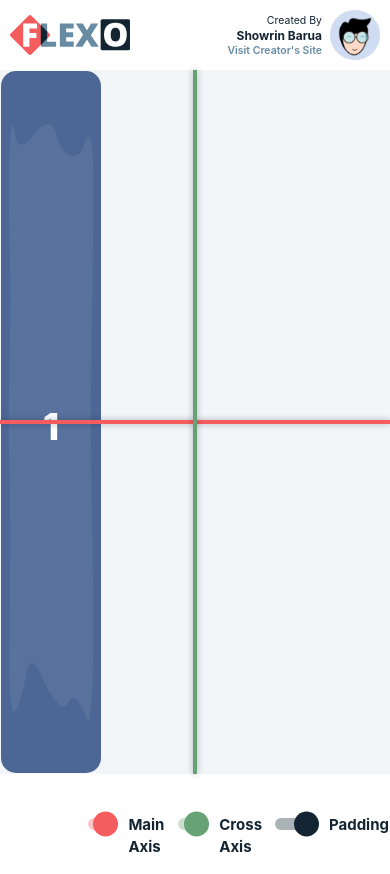
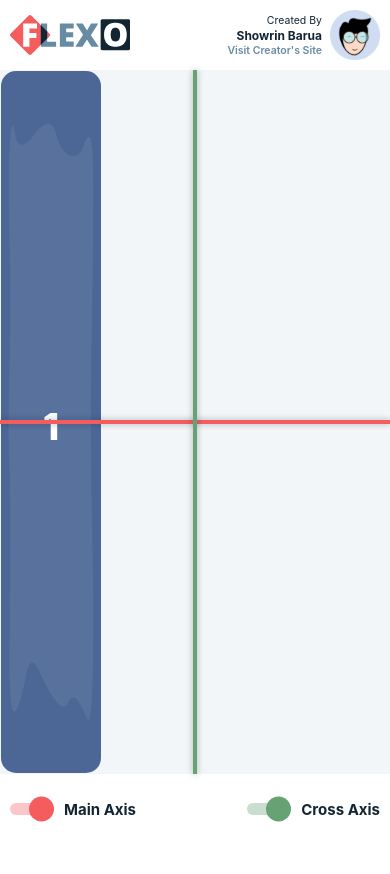
Before and after one commit to Showrin/flexo, a React (Create React App) app: page / in a window 390 px wide. After the commit the page ends 844 px from the top, so only its background shows below. Built offline with nearby package versions, Linux system fonts and the light colour scheme; a web font is replaced by a local one.

Commit message:
Make bottombar responsive

```diff
--- a/src/Flexo/stylesheets/components/_bottom-bar.scss
+++ b/src/Flexo/stylesheets/components/_bottom-bar.scss
@@ -4,4 +4,38 @@
 	height: 100px;
 	padding: $pad-sm $pad-xl;
 	width: 100%;
+
+	.toggle {
+		margin-right: 60px;
+
+		&:last-of-type {
+			margin-right: 0;
+		}
+	}
+
+	@include is-mobile {
+		height: 70px;
+		justify-content: space-between;
+		padding: $pad-10;
+
+		.toggle {
+			&:nth-last-of-type(2) {
+				margin-right: 0;
+			}
+
+			&:last-of-type {
+				display: none;
+			}
+		}
+	}
+
+	@include is-tab {
+		justify-content: space-between;
+		padding: $pad-20;
+	}
+
+	@include is-tab-landscape {
+		justify-content: flex-start;
+		padding: $pad-sm $pad-xl;
+	}
 }
```
